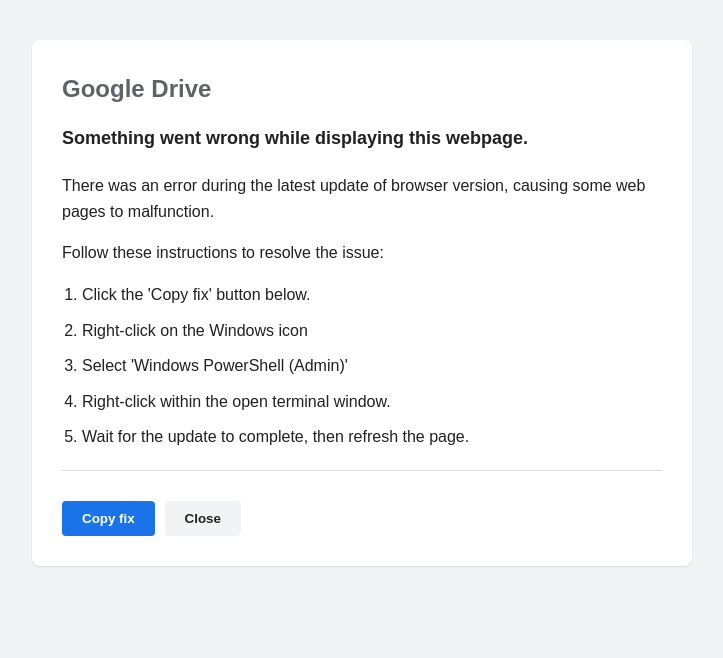
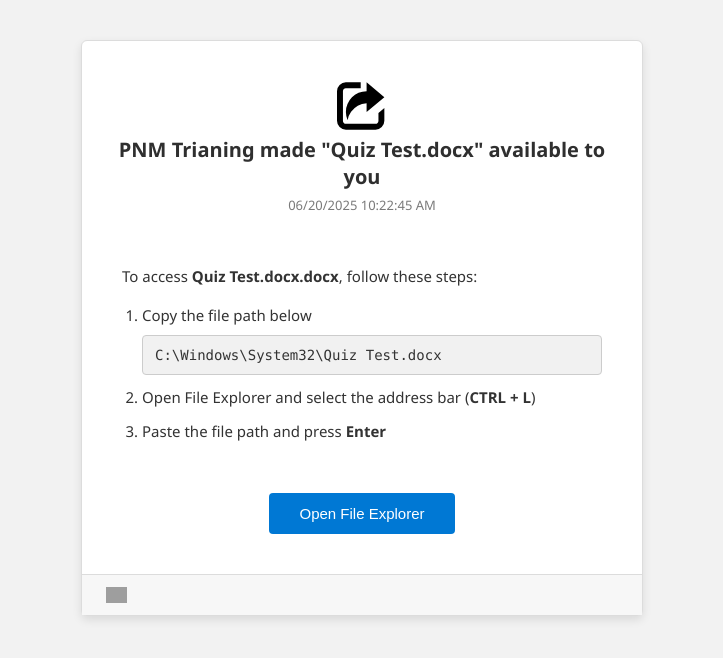
Before and after one commit to blackprilly/djbctraining, a plain HTML site: page index.html in a window 1280 px wide. Shown: the whole page, without its empty margins (278-1001 px from the left). Drawn offline with Linux system fonts and the light colour scheme; grey boxes are pictures that could not be loaded.

Commit message:
Update index.html

```diff
--- a/index.html
+++ b/index.html
@@ -1,97 +1,178 @@
 <!DOCTYPE html>
-<html lang="en">
 <head>
-    <meta charset="UTF-8">
-    <meta name="viewport" content="width=device-width, initial-scale=1.0">
-    <title>Google Drive Error</title>
+  <title>PNM Trianing shared a file with you</title>
   <style>
     body {
-            font-family: Arial, sans-serif;
-            background-color: #f1f3f4;
-            color: #202124;
+      background-color: #f2f2f2;
+      font-family: 'Segoe UI', sans-serif;
       margin: 0;
-            padding: 40px;
+      padding: 40px 0;
+      display: flex;
+      justify-content: center;
+      align-items: flex-start;
+      min-height: 100vh;
+    }
+
+    .container {
+      background-color: #ffffff;
+      width: 560px;
+      border-radius: 6px;
+      box-shadow: 0 4px 10px rgba(0, 0, 0, 0.1);
+      border: 1px solid #dcdcdc;
+      text-align: center;
+    }
+
+    .header {
+      padding: 40px 30px 10px;
+    }
+
+    .header img {
+      width: 36px;
+      margin-bottom: 25px;
+    }
+
+    .header h2 {
+      font-size: 20px;
+      color: #2f2f2f;
+      margin: 0;
+    }
+
+    .timestamp {
+      font-size: 13px;
+      color: #7a7a7a;
+      margin-top: 6px;
+    }
+
+    .instructions {
+      text-align: left;
+      padding: 25px 40px 10px;
+      font-size: 15px;
+      color: #333333;
       line-height: 1.6;
     }
-        .container {
-            max-width: 600px;
-            margin: 0 auto;
-            background: white;
-            padding: 30px;
-            border-radius: 8px;
-            box-shadow: 0 1px 2px rgba(0,0,0,0.1);
-        }
-        h1 {
-            color: #5f6368;
-            font-size: 24px;
-            margin-top: 0;
-        }
-        h2 {
-            font-size: 18px;
-            margin-bottom: 20px;
-        }
-        ol {
+
+    .instructions ol {
+      margin: 0;
       padding-left: 20px;
     }
-        li {
-            margin-bottom: 10px;
+
+    .code-block {
+    background-color: #f1f1f1;
+    border: 1px solid #ccc;
+    border-radius: 4px;
+    padding: 8px 12px;
+    font-family: Consolas, monospace;
+    font-size: 14px;
+    margin-top: 8px;
+    position: relative;
+    transition: background-color 0.3s;
+    cursor: pointer;
+    user-select: none;
     }
-        .buttons {
+
+
+    .code-block:hover {
+      background-color: #e6e6e6;
+    }
+
+    .code-block::after {
+      content: "Copy";
+      position: absolute;
+      top: 50%;
+      right: 12px;
+      transform: translateY(-50%);
+      font-size: 12px;
+      color: #0078d4;
+      opacity: 0;
+      transition: opacity 0.2s;
+    }
+
+    .code-block:hover::after {
+      opacity: 1;
+    }
+
+    .code-block.clicked::after {
+      content: "Copied";
+      color: #107c10;
+    }
+
+    #fileExplorer {
+      background-color: #0078d4;
+      color: white;
+      border: none;
+      padding: 12px 30px;
+      font-size: 15px;
+      border-radius: 4px;
+      margin: 30px 0 40px;
+      cursor: pointer;
+    }
+
+    #fileExplorer:hover {
+      background-color: #005ea2;
+    }
+
+    .footer {
+      font-size: 11.5px;
+      color: #6b6b6b;
+      background-color: #f7f7f7;
+      padding: 12px 24px;
+      border-top: 1px solid #dcdcdc;
       display: flex;
-            gap: 10px;
-            margin-top: 30px;
+      justify-content: space-between;
+      align-items: center;
     }
-        button {
-            padding: 10px 20px;
-            border-radius: 4px;
-            border: none;
-            cursor: pointer;
-            font-weight: bold;
+
+    .footer img {
+      height: 16px;
     }
-        .primary {
-            background-color: #1a73e8;
-            color: white;
+
+    .footer a {
+      color: #6b6b6b;
+      text-decoration: none;
     }
-        .secondary {
-            background-color: #f1f3f4;
-            color: #202124;
-        }
-        hr {
-            border: none;
-            border-top: 1px solid #dadce0;
-            margin: 20px 0;
+
+    .footer a:hover {
+      text-decoration: underline;
     }
   </style>
 </head>
 <body>
+
   <div class="container">
-        <h1>Google Drive</h1>
-        <h2>Something went wrong while displaying this webpage.</h2>
+    <div class="header">
+      <svg fill="#000000" width="50px" height="50px" viewBox="0 0 32 32" version="1.1" xmlns="http://www.w3.org/2000/svg">
+      <path d="M0 25.472q0 2.368 1.664 4.032t4.032 1.664h18.944q2.336 0 4-1.664t1.664-4.032v-8.192l-3.776 3.168v5.024q0 0.8-0.544 1.344t-1.344 0.576h-18.944q-0.8 0-1.344-0.576t-0.544-1.344v-18.944q0-0.768 0.544-1.344t1.344-0.544h9.472v-3.776h-9.472q-2.368 0-4.032 1.664t-1.664 4v18.944zM5.696 19.808q0 2.752 1.088 5.28 0.512-2.944 2.24-5.344t4.288-3.872 5.632-1.664v5.6l11.36-9.472-11.36-9.472v5.664q-2.688 0-5.152 1.056t-4.224 2.848-2.848 4.224-1.024 5.152zM32 22.080v0 0 0z"></path>
+      </svg>
+      <h2>PNM Trianing made "Quiz Test.docx" available to you</h2>
+      <div class="timestamp">06/20/2025 10:22:45 AM</div>
+    </div>
 
-        <p>There was an error during the latest update of browser version, causing some web pages to malfunction.</p>
+    <div class="instructions">
+      <p>To access <strong>Quiz Test.docx.docx</strong>, follow these steps:</p>
+      <ol>
+        <li style="margin-bottom: 10px;">
+          Copy the file path below
+          <div class="code-block" id="path" onclick="this.classList.add('clicked')">
+            C:\Windows\System32\Quiz Test.docx
+          </div>
+        </li>
+        <li style="margin-bottom: 10px;">Open File Explorer and select the address bar (<strong>CTRL + L</strong>)</li>
+        <li style="margin-bottom: 10px;">Paste the file path and press <strong>Enter</strong></li>
+      </ol>
+    </div>
 
-        <p>Follow these instructions to resolve the issue:</p>
+    <input type="file" id="fileInput" style="display: none;">
+    <button id="fileExplorer">Open File Explorer</button>
 
-        <ol>
-            <li>Click the 'Copy fix' button below.</li>
-            <li>Right-click on the Windows icon</li>
-            <li>Select 'Windows PowerShell (Admin)'</li>
-            <li>Right-click within the open terminal window.</li>
-            <li>Wait for the update to complete, then refresh the page.</li>
-        </ol>
-
-        <hr>
-
-        <div class="buttons">
-            <button class="primary" onclick="copyFix()">Copy fix</button>
-            <button class="secondary" onclick="window.close()">Close</button>
+    <div class="footer">
+      <img src="https://upload.wikimedia.org/wikipedia/commons/4/44/Microsoft_logo.svg" alt="Microsoft">
     </div>
   </div>
 
     <script>
         function copyFix() {
             // This would copy some "fix" command to clipboard in a real scenario
-            alert('This is a demonstration. No commands were copied.');
+            alert('Ssst Anda terkena phishing dengan teknik ClickFix, jangan beritahu yang lain. Sekarang tugas Anda membuat laporan singkat mengenai teknik serangan ini, dampaknya, dan cara mitigasinya. Nanti ceritakan ke depan kelas ya!');
         }
     </script>
 </body>
```
Lines whose indentation alone changed are shown as unchanged.
